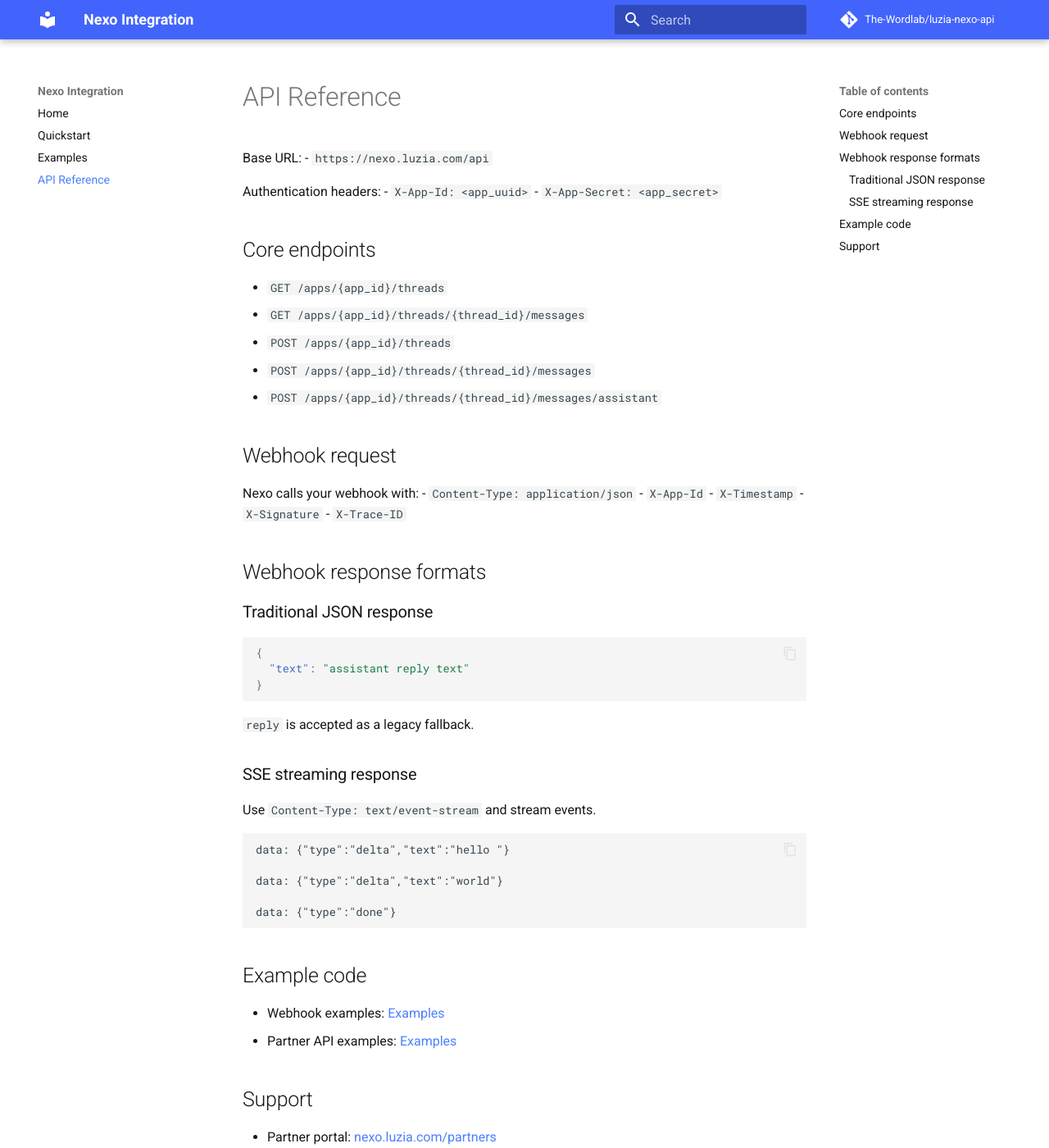
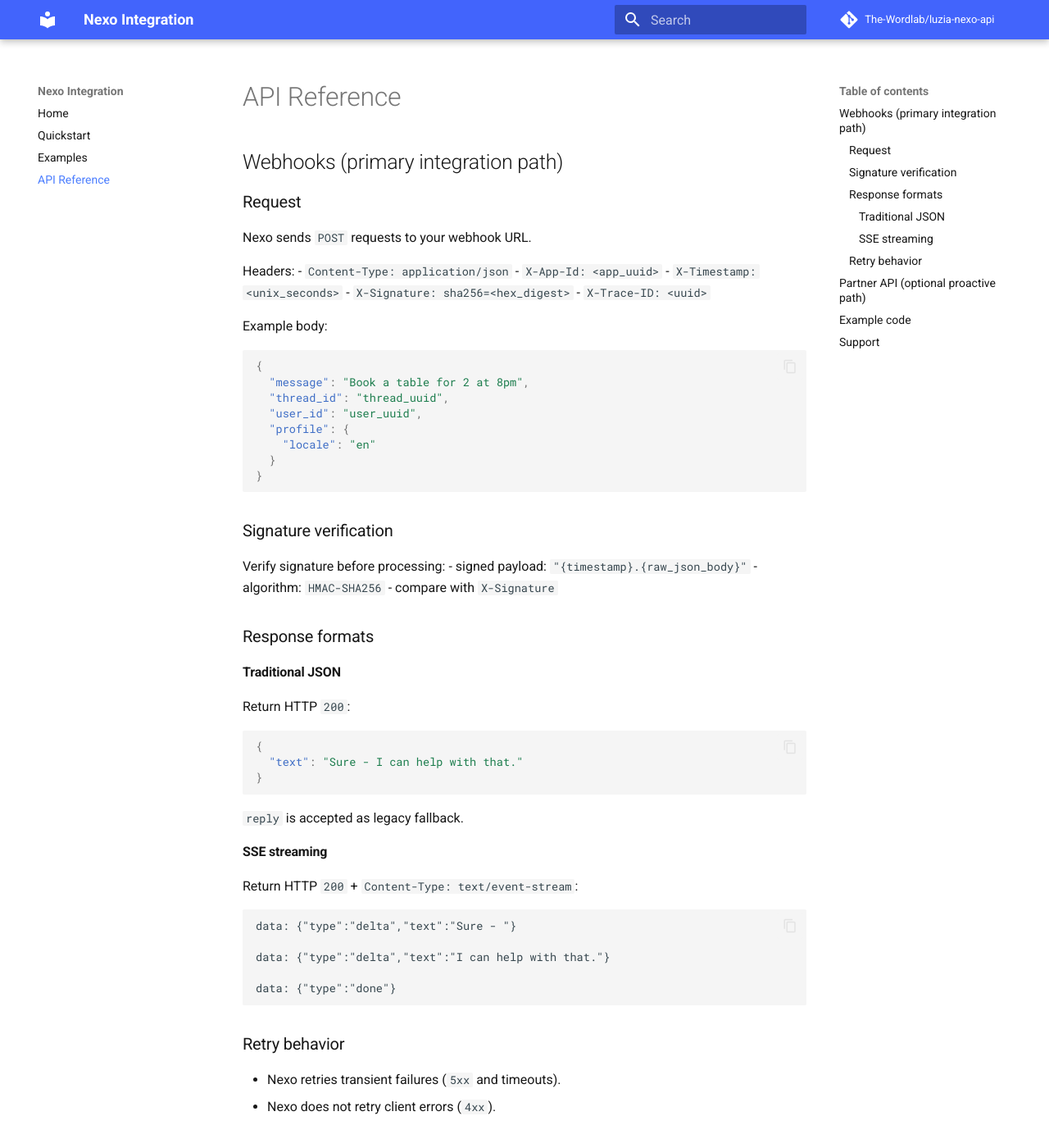
Before and after one commit to The-Wordlab/luzia-nexo-api, an MkDocs documentation site: the page built from docs/partner-api-reference.md, in a window 1280 px wide and 1400 px high. Shown: the whole window at 82% size. Built offline with MkDocs 1.6.1 and Material for MkDocs 9.7.7, drawn with Linux system fonts in a browser that asks for light colours; comment, search, counter and statistics services are not loaded; some of the changed text lies outside the part shown.

Commit message:
docs: make API reference webhook-first with request/response contract

````diff
--- a/docs/partner-api-reference.md
+++ b/docs/partner-api-reference.md
@@ -1,4 +1,70 @@
 # API Reference
+
+## Webhooks (primary integration path)
+
+### Request
+
+Nexo sends `POST` requests to your webhook URL.
+
+Headers:
+- `Content-Type: application/json`
+- `X-App-Id: <app_uuid>`
+- `X-Timestamp: <unix_seconds>`
+- `X-Signature: sha256=<hex_digest>`
+- `X-Trace-ID: <uuid>`
+
+Example body:
+
+```json
+{
+  "message": "Book a table for 2 at 8pm",
+  "thread_id": "thread_uuid",
+  "user_id": "user_uuid",
+  "profile": {
+    "locale": "en"
+  }
+}
+```
+
+### Signature verification
+
+Verify signature before processing:
+- signed payload: `"{timestamp}.{raw_json_body}"`
+- algorithm: `HMAC-SHA256`
+- compare with `X-Signature`
+
+### Response formats
+
+#### Traditional JSON
+
+Return HTTP `200`:
+
+```json
+{
+  "text": "Sure - I can help with that."
+}
+```
+
+`reply` is accepted as legacy fallback.
+
+#### SSE streaming
+
+Return HTTP `200` + `Content-Type: text/event-stream`:
+
+```text
+data: {"type":"delta","text":"Sure - "}
+
+data: {"type":"delta","text":"I can help with that."}
+
+data: {"type":"done"}
+```
+
+### Retry behavior
+
+- Nexo retries transient failures (`5xx` and timeouts).
+- Nexo does not retry client errors (`4xx`).
+
+## Partner API (optional proactive path)
 
 Base URL:
 - `https://nexo.luzia.com/api`
@@ -7,53 +73,19 @@
 - `X-App-Id: <app_uuid>`
 - `X-App-Secret: <app_secret>`
 
-## Core endpoints
-
+Core endpoints:
 - `GET /apps/{app_id}/threads`
 - `GET /apps/{app_id}/threads/{thread_id}/messages`
 - `POST /apps/{app_id}/threads`
 - `POST /apps/{app_id}/threads/{thread_id}/messages`
 - `POST /apps/{app_id}/threads/{thread_id}/messages/assistant`
 
-## Webhook request
-
-Nexo calls your webhook with:
-- `Content-Type: application/json`
-- `X-App-Id`
-- `X-Timestamp`
-- `X-Signature`
-- `X-Trace-ID`
-
-## Webhook response formats
-
-### Traditional JSON response
-
-```json
-{
-  "text": "assistant reply text"
-}
-```
-
-`reply` is accepted as a legacy fallback.
-
-### SSE streaming response
-
-Use `Content-Type: text/event-stream` and stream events.
-
-```text
-data: {"type":"delta","text":"hello "}
-
-data: {"type":"delta","text":"world"}
-
-data: {"type":"done"}
-```
-
 ## Example code
 
-- Webhook examples: [Examples](examples.md)
-- Partner API examples: [Examples](examples.md)
+- Examples folder: [Examples](examples.md)
+- Repository: [github.com/The-Wordlab/luzia-nexo-api/tree/main/examples](https://github.com/The-Wordlab/luzia-nexo-api/tree/main/examples)
 
 ## Support
 
-- Partner portal: [nexo.luzia.com/partners](https://nexo.luzia.com/partners)
+- Luzia Nexo: [nexo.luzia.com/partners](https://nexo.luzia.com/partners)
 - Support: [mmm@luzia.com](mailto:mmm@luzia.com)
````
